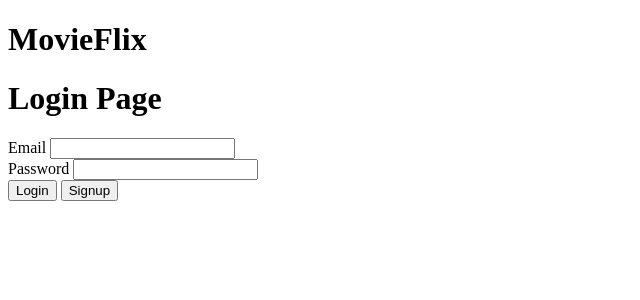
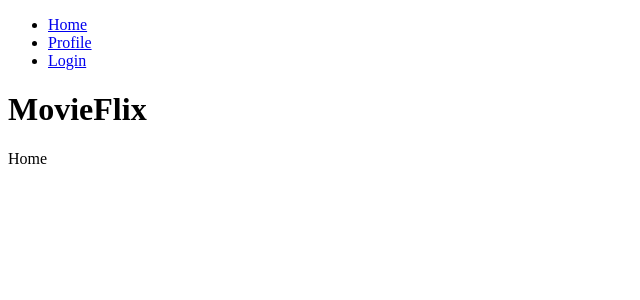
Before and after one commit to LealSilverio/movieflix, a Svelte app: page / in a window 1280 px wide. Shown: the top 300 px of the page, without its empty margins (0-640 px from the left). Built offline with nearby package versions, Linux system fonts and the light colour scheme.

Commit message:
nav bar routing

```diff
--- a/package.json
+++ b/package.json
@@ -14,6 +14,7 @@
     "vite": "^4.3.2"
   },
   "dependencies": {
-    "@supabase/supabase-js": "^2.26.0"
+    "@supabase/supabase-js": "^2.26.0",
+    "supabase": "^1.74.2"
   }
 }
--- a/src/js/components/App.svelte
+++ b/src/js/components/App.svelte
@@ -1,26 +1,37 @@
 <script>
   import Login from './Login.svelte';
-  import { userStore } from '../../lib/stores.mjs';
+  import { userStore, route } from '../../lib/stores.mjs';
   import { checkLogin } from '../../lib/supabaseClient.mjs';
   import { onMount } from 'svelte';
+  import Navbar from './Navbar.svelte';
+  import UserProofile from './UserProfile.svelte';
+  import UserProfile from './UserProfile.svelte';
 
   // When the page loads, check if user is logged in.
   async function init() {
     await checkLogin();
   }
 
+  window.addEventListener('popstate', () => {
+    console.log(window.location.hash);
+    $route = window.location.hash;
+  })
 
   onMount(init);
 </script>
-
+<header>
+  <Navbar />
+</header>
 <main>
   <h1>MovieFlix</h1>
 
   <div class="card">
-    {#if $userStore.isLoggedIn}
-    <p>Logged in!</p>
-    {:else}
+    {#if $route == "#home"}
+    <p>Home</p>
+    {:else if $route == "#login"}
     <Login />
+    {:else if $route == "#profile"}
+    <UserProfile />
     {/if}
   </div>
 </main>
--- /dev/null
+++ b/src/js/components/Navbar.svelte
@@ -0,0 +1,15 @@
+
+<script>
+    import { userStore } from "../../lib/stores.mjs";
+</script>
+<nav>
+    <ul>
+        <li><a href="#home">Home</a></li>
+        <li><a href="#profile">Profile</a></li>
+        {#if $userStore.isLoggedIn}
+        <li><a href="#home">Logout</a></li>
+        {:else}
+        <li><a href="#login">Login</a></li>
+        {/if}
+    </ul>
+</nav>
--- /dev/null
+++ b/src/js/components/UserProfile.svelte
@@ -0,0 +1 @@
+<h2>User Profile</h2>
--- a/src/lib/stores.mjs
+++ b/src/lib/stores.mjs
@@ -1,3 +1,5 @@
 import { writable } from 'svelte/store';
 
 export const userStore = writable({ isLoggedIn: false, user: null });
+
+export const route = writable(window.location.hash || "#home");
```
Also changed, not shown: 1 other file (tests, documents, lock files or other folders).
